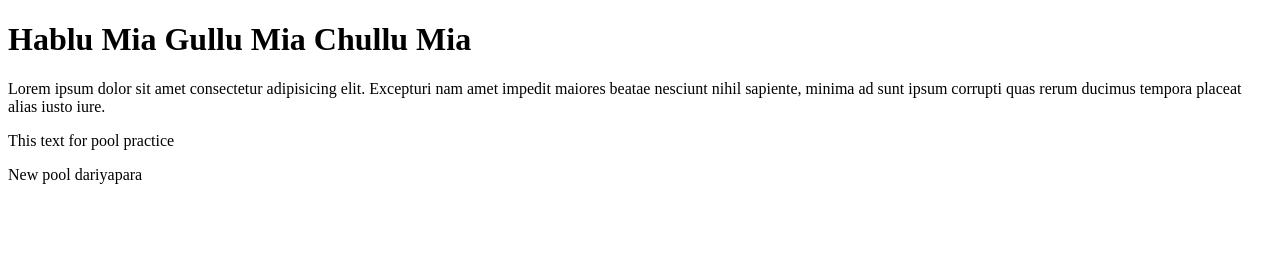
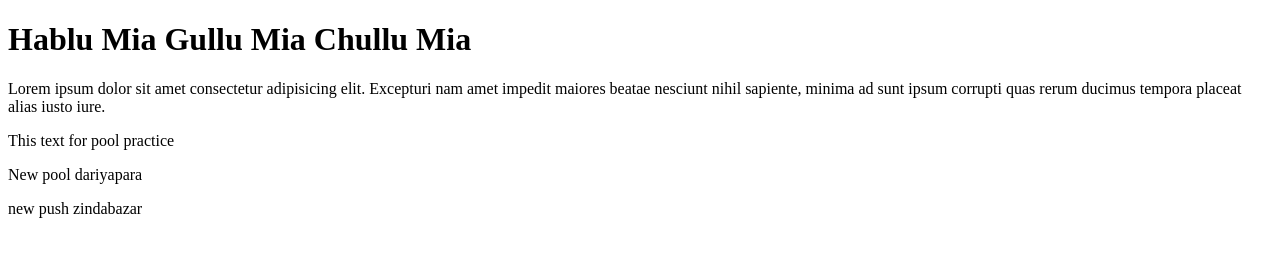
Before and after one commit to marzanchy/first-projects, a plain HTML site: page index.html in a window 1280 px wide. Drawn offline with Linux system fonts and the light colour scheme.

Commit message:
push zindabazar

```diff
--- a/index.html
+++ b/index.html
@@ -10,5 +10,6 @@
     <p>Lorem ipsum dolor sit amet consectetur adipisicing elit. Excepturi nam amet impedit maiores beatae nesciunt nihil sapiente, minima ad sunt ipsum corrupti quas rerum ducimus tempora placeat alias iusto iure.</p>
     <p> This text for pool practice</p>
     <p>New pool dariyapara</p>
+    <p>new push zindabazar</p>
 </body>
 </html>
```
